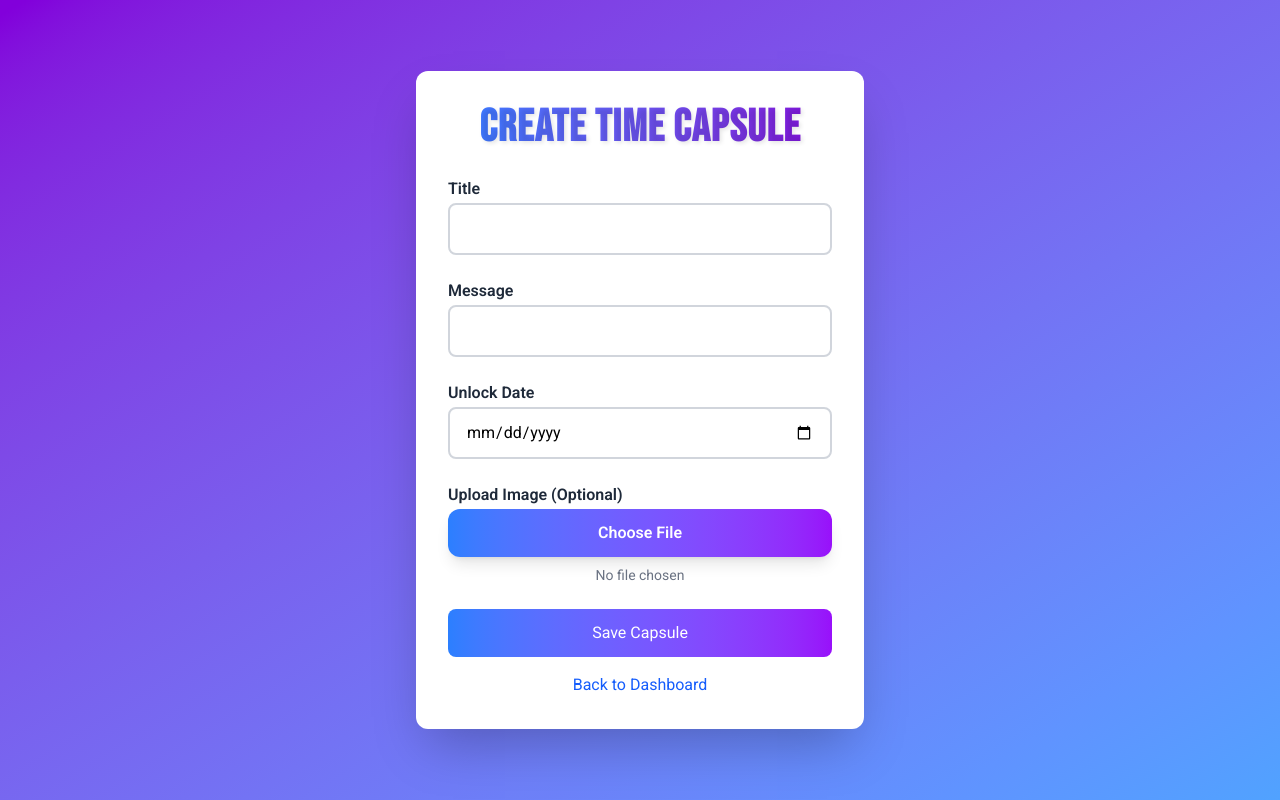
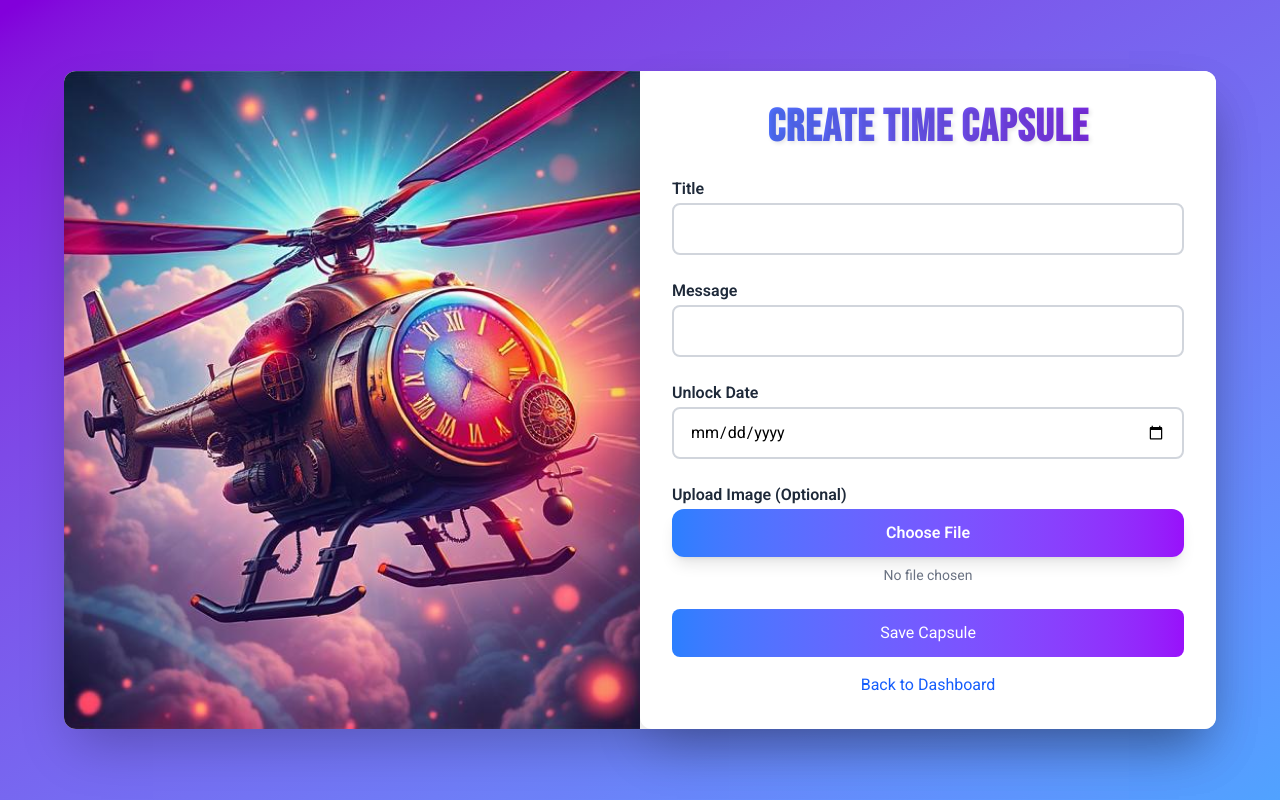
Before and after one commit to GeroStoewe/chrono-keep, a React (Vite) app: page /create-capsule in a window 1280 px wide. Built offline with nearby package versions, Linux system fonts and the light colour scheme; no server answers.

Commit message:
change placeholder image of dashboard, add new photo for the create capsule page

```diff
--- a/src/pages/CreateCapsulePage.tsx
+++ b/src/pages/CreateCapsulePage.tsx
@@ -60,7 +60,18 @@ function CreateCapsulePage() {
 
   return (
     <div className="min-h-screen flex items-center justify-center bg-gradient-to-tl from-blue-400 to-purple-700">
-      <div className="bg-white rounded-xl shadow-2xl p-8 max-w-md w-full">
+      <div className="flex flex-col lg:flex-row bg-white rounded-xl shadow-2xl max-w-6xl w-full">
+        {/* Left section - Create Time Capsul Image */}
+        <div className="lg:w-1/2 w-full">
+          <img
+            src="/create-capsule.jpeg"
+            alt="Capsule Form Illustration"
+            className="w-full h-full object-cover rounded-l-xl select-none"
+          />
+        </div>
+
+      {/* Right section - Form */}
+      <div className="bg-white rounded-xl shadow-2xl p-8 max-w-xl w-full">
         <GradientHeading text="Create Time Capsule" />
 
         {/* Form */}
@@ -132,6 +143,7 @@ function CreateCapsulePage() {
         </p>
       </div>
     </div>
+   </div>
   );
 }
 
--- a/src/pages/DashboardPage.tsx
+++ b/src/pages/DashboardPage.tsx
@@ -107,7 +107,7 @@ function DashboardPage() {
             >
               {/* Image Placeholder */}
               <img
-                src={capsule.imageUrl || "/placeholder-image.png"} // Use placeholder if no image
+                src={capsule.imageUrl || "/dashboard-placeholder.jpeg"} // Use placeholder image if no image
                 alt={capsule.title}
                 className="w-full h-48 object-cover"
               />
```
Also changed, not shown: public/create-capsule.jpeg (added), public/dashboard-placeholder.jpeg (added).
